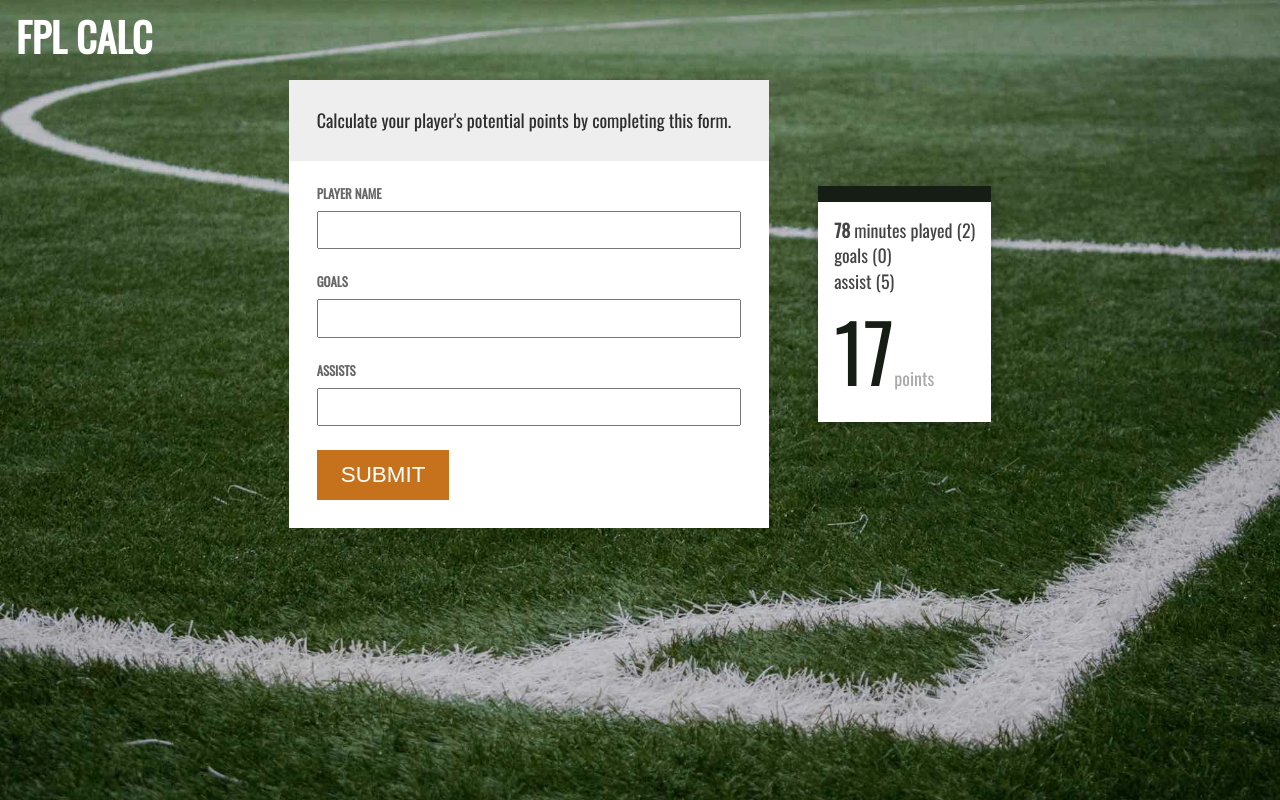
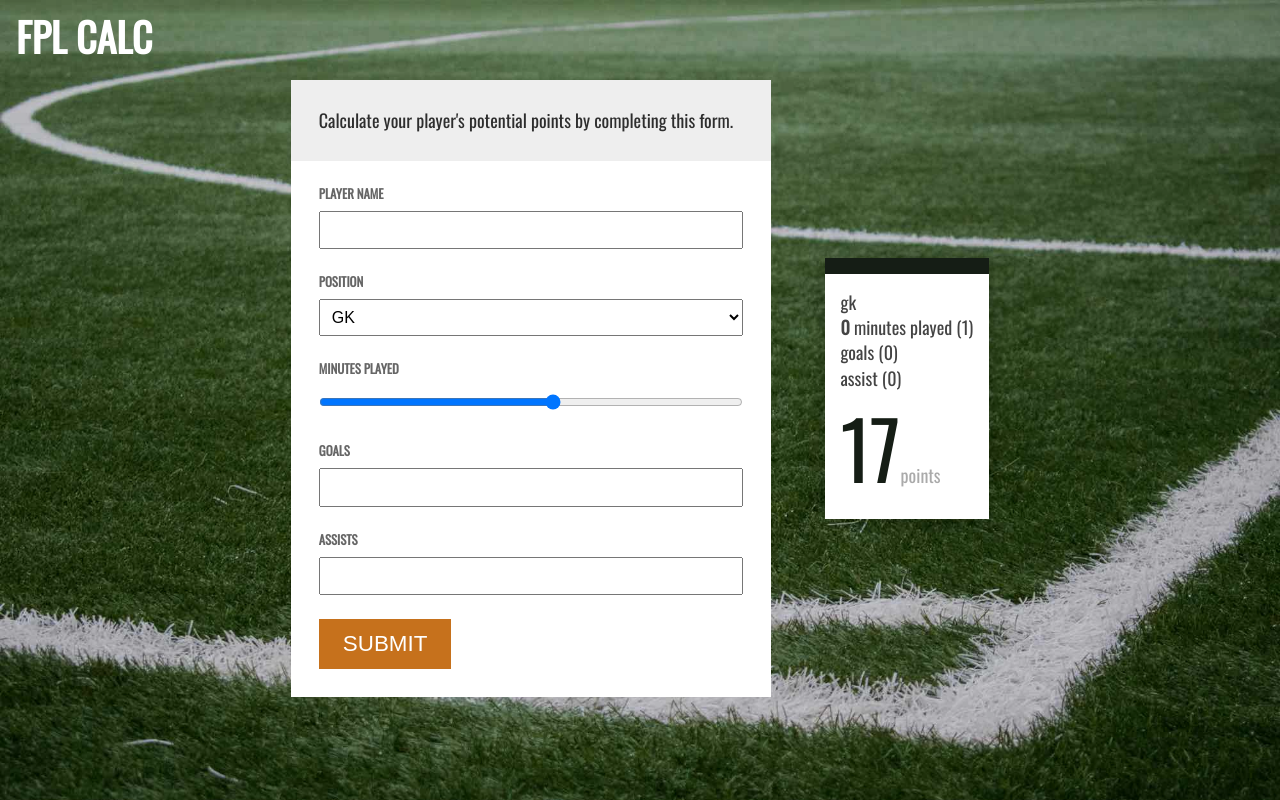
Before and after one commit to carlwood/fplcalc, a React app: page / in a window 1280 px wide. Built offline with nearby package versions, Linux system fonts and the light colour scheme.

Commit message:
Add mins played and player position

```diff
--- a/src/components/player.js
+++ b/src/components/player.js
@@ -24,27 +24,36 @@ class PlayerForm extends React.Component {
         super(props);
         this.state = {
             name: null,
+            mins: 0,
             goals: null,
-            assists: null
+            assists: null,
+            position: 'gk'
         };
         this.handleNameChange = this.handleNameChange.bind(this);
+        this.handlePositionChange = this.handlePositionChange.bind(this);
+        this.handleMinsChange = this.handleMinsChange.bind(this);
         this.handleGoalsChange = this.handleGoalsChange.bind(this);
         this.handleAssistsChange = this.handleAssistsChange.bind(this);
     }
 
     handleNameChange(event) {
         this.setState({name: event.target.value});
-        console.log(this.state.name);
+    }
+
+    handlePositionChange(event) {
+        this.setState({position: event.target.value});
+    }
+
+    handleMinsChange(event) {
+        this.setState({mins: event.target.value});
     }
 
     handleGoalsChange(event) {
         this.setState({goals: event.target.value});
-        console.log(this.state);
     }
 
     handleAssistsChange(event) {
         this.setState({assists: event.target.value});
-        console.log(this.state.assists);
     }
 
     render() {
@@ -56,6 +65,19 @@ class PlayerForm extends React.Component {
                         <div className="form-group">
                             <label className="form-label">Player name</label>
                             <input className="form-input" type="text" onChange={this.handleNameChange} />
+                        </div>
+                        <div className="form-group">
+                            <label className="form-label">Position</label>
+                            <select className="form-input" onChange={this.handlePositionChange}>
+                                <option value="gk">GK</option>
+                                <option value="def">DEF</option>
+                                <option value="mid">MID</option>
+                                <option value="fwd">FWD</option>
+                            </select>
+                        </div>
+                        <div className="form-group">
+                            <label className="form-label">Minutes Played</label>
+                            <input className="form-input" type="range" max="90" onChange={this.handleMinsChange} />
                         </div>
                         <div className="form-group">
                             <label className="form-label">Goals</label>
@@ -71,8 +93,11 @@ class PlayerForm extends React.Component {
                 <div className="player-result">
                     <PlayerResult
                         name={this.state.name}
+                        pos={this.state.position}
+                        mins={this.state.mins}
                         goals={this.state.goals}
-                        assists={this.state.assists}/>
+                        assists={this.state.assists}
+                    />
                 </div>
             </div>
         );
@@ -87,14 +112,21 @@ class PlayerResult extends React.Component {
         )
     }
 
+    renderAssistPoints() {
+        return (
+            <span>{this.props.assists * 4}</span>
+        )
+    }
+
     render() {
-
+        const minsPoints = this.props.mins > 60 ? 2 : 1;
         return (
             <div>
                 <div className="player-name">{this.props.name}</div>
-                <div><b>78</b> minutes played (2)</div>
+                <div>{this.props.pos}</div>
+                <div><b>{this.props.mins}</b> minutes played ({minsPoints})</div>
                 <div><b>{this.props.goals}</b> goals ({this.renderGoalPoints()})</div>
-                <div><b>{this.props.assists}</b> assist (5)</div>
+                <div><b>{this.props.assists}</b> assist ({this.renderAssistPoints()})</div>
                 <span className="player-points">17</span>
                 <span className="player-points-label">points</span>
             </div>
--- a/src/styles/app.scss
+++ b/src/styles/app.scss
@@ -118,6 +118,10 @@ form {
     padding: 0.5rem;
     width: 100%;
     transition: transform 0.2s ease;
+}
+
+.form-input[type=text],
+.form-input[type=number] {
     &:focus {
         transform: scale(1.025);
     }
```
